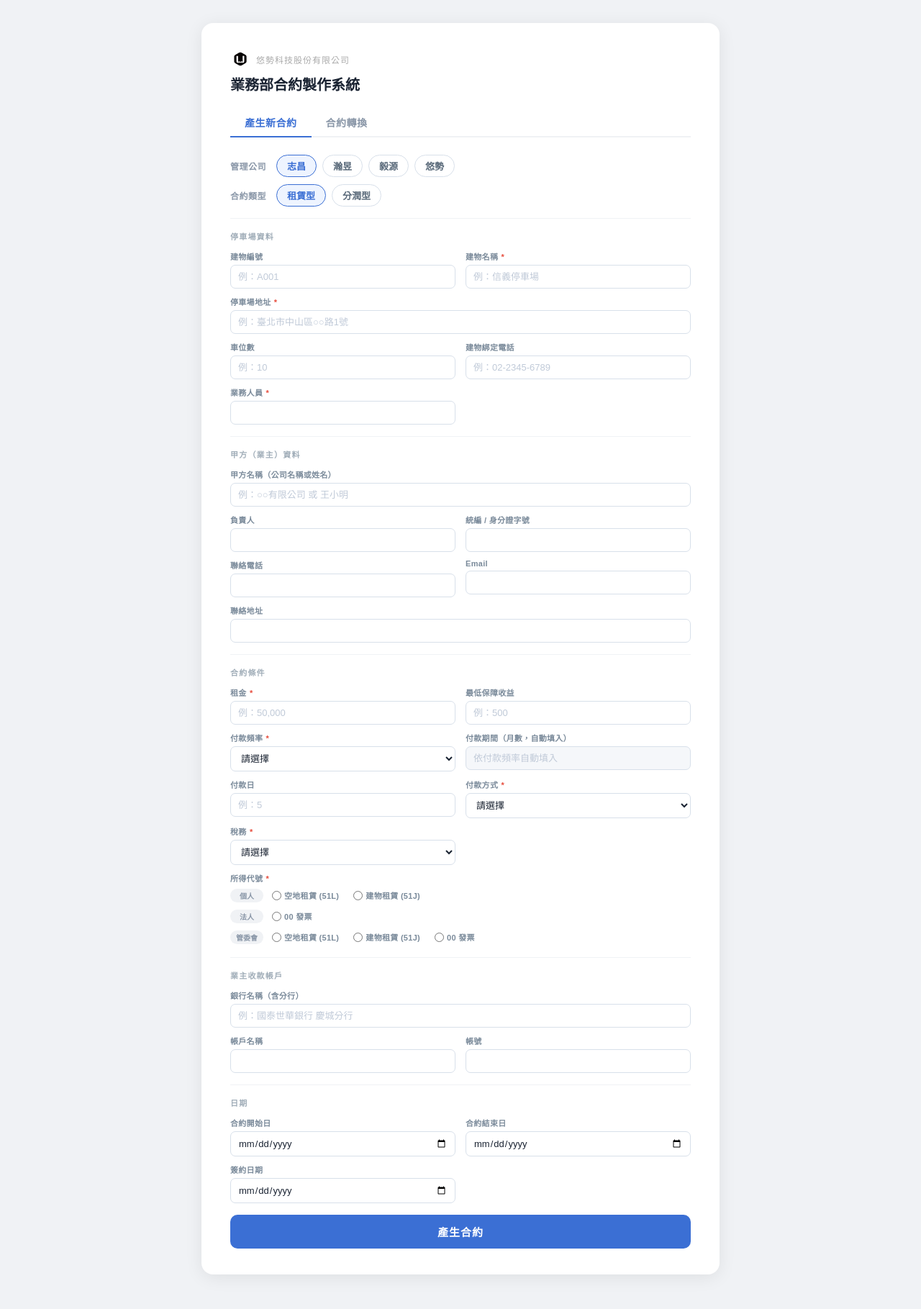
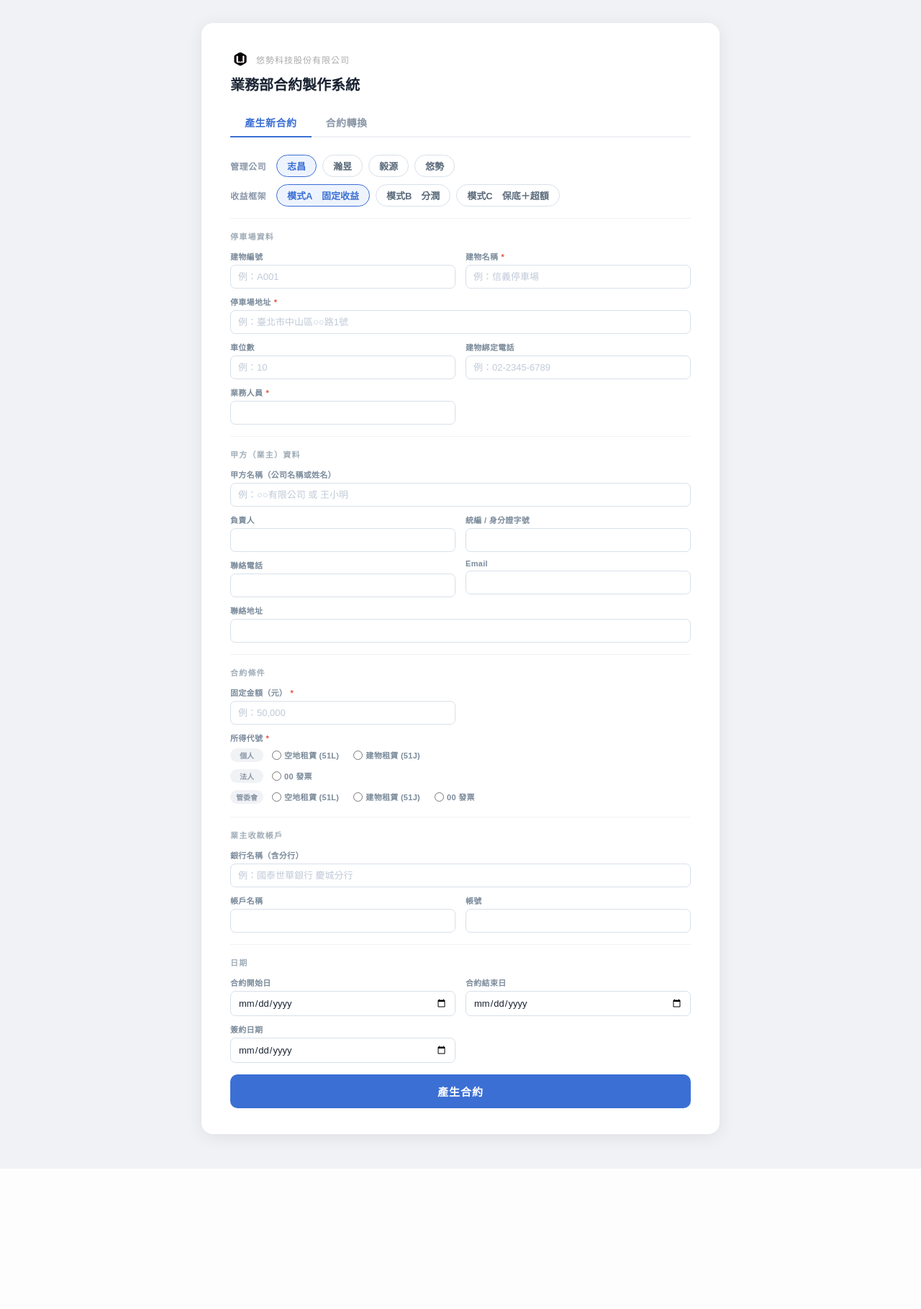
Before and after one commit to FredaMao/contract-generator, a FastAPI app: page / in a window 1280 px wide. Shown: the whole page at 72% size. After the commit the page ends 1624 px from the top, so only its background shows below. Run offline with FastAPI, Linux system fonts and the light colour scheme.

Commit message:
feat: 升級合約產生器支援模式A/B/C（保底兼超額）
- generator.py：新增 NEW_DIR/TEMPLATES，generate_contract 改為 mode 參數，
  自動計算 6 個勾選框（mode_a/b/c_check、fixed_check、profit_inc/exc_check），
  加入 Mode C 變數（min_guarantee、excess_threshold、超額比例）
- main.py：/generate endpoint 以 mode 取代 contract_type，加入 Mode C Form 欄位
- templates/index.html：收益框架選擇器（模式A/B/C），依模式動態顯示欄位，
  稅別改為含稅/未稅，加入 Mode C 欄位與超額比例自動計算
- 新增 自動產生合約範本/NEW/ 三份 Jinja2 範本（悠勢-業主、第三方-業主、第三方-悠勢）

Co-Authored-By: Claude Sonnet 4.6 <noreply@anthropic.com>

```diff
--- a/main.py
+++ b/main.py
@@ -67,7 +67,7 @@ async def convert(background_tasks: BackgroundTasks, file: UploadFile = File(...
 async def generate(
     background_tasks: BackgroundTasks,
     company: str = Form(...),
-    contract_type: str = Form(...),
+    mode: str = Form(...),
     building_id: str = Form(''),
     building_name: str = Form(''),
     building_phone: str = Form(''),
@@ -88,13 +88,15 @@ async def generate(
     end_date: str = Form(''),
     sign_date: str = Form(''),
     amount: str = Form(''),
-    low_rev: str = Form(''),
     pay_freq: str = Form(''),
     pay_period: str = Form(''),
-    pay_day: str = Form(''),
     pay_method: str = Form(''),
     party_a_percent: str = Form(''),
     party_b_percent: str = Form(''),
+    min_guarantee: str = Form(''),
+    excess_threshold: str = Form(''),
+    excess_party_a_percent: str = Form(''),
+    excess_party_b_percent: str = Form(''),
     sales: str = Form(''),
 ):
     form_data = {
@@ -105,21 +107,23 @@ async def generate(
         'address': address, 'spots': spots, 'tax_type': tax_type,
         'bank_name': bank_name, 'account_name': account_name, 'account_number': account_number,
         'start_date': start_date, 'end_date': end_date, 'sign_date': sign_date,
-        'amount': amount, 'low_rev': low_rev,
-        'pay_freq': pay_freq, 'pay_period': pay_period,
-        'pay_day': pay_day, 'pay_method': pay_method,
+        'amount': amount, 'pay_freq': pay_freq, 'pay_period': pay_period,
+        'pay_method': pay_method,
         'party_a_percent': party_a_percent, 'party_b_percent': party_b_percent,
+        'min_guarantee': min_guarantee, 'excess_threshold': excess_threshold,
+        'excess_party_a_percent': excess_party_a_percent,
+        'excess_party_b_percent': excess_party_b_percent,
         'sales': sales,
     }
     try:
-        output_bytes, filename = generate_contract(company, contract_type, form_data)
+        output_bytes, filename = generate_contract(company, mode, form_data)
     except ValueError as e:
         raise HTTPException(status_code=400, detail=str(e))
     except Exception as e:
         raise HTTPException(status_code=500, detail=f"產生失敗：{str(e)}")
-    type_label = '分潤' if contract_type == 'profit' else '租賃'
+    mode_label = {'a': '模式A', 'b': '模式B', 'c': '模式C'}.get(mode.lower(), mode)
     background_tasks.add_task(_log_to_sheet, [
-        _now(), '產生器', company, type_label, party_a, building_name, sales,
+        _now(), '產生器', company, mode_label, party_a, building_name, sales,
     ])
     encoded_name = quote(filename, safe='')
     return StreamingResponse(
--- a/templates/index.html
+++ b/templates/index.html
@@ -234,9 +234,10 @@ h1 { font-size: 20px; color: #1a2332; margin-bottom: 20px; }
             <button class="sel-btn" data-group="company" data-val="悠勢" onclick="pickSel(this)">悠勢</button>
         </div>
         <div class="selector-row">
-            <span class="selector-label">合約類型</span>
-            <button class="sel-btn active" data-group="ctype" data-val="rent" onclick="pickSel(this)">租賃型</button>
-            <button class="sel-btn" data-group="ctype" data-val="profit" onclick="pickSel(this)">分潤型</button>
+            <span class="selector-label">收益框架</span>
+            <button class="sel-btn active" data-group="mode" data-val="a" onclick="pickSel(this)">模式A　固定收益</button>
+            <button class="sel-btn" data-group="mode" data-val="b" onclick="pickSel(this)">模式B　分潤</button>
+            <button class="sel-btn" data-group="mode" data-val="c" onclick="pickSel(this)">模式C　保底＋超額</button>
         </div>
 
         <hr class="gen-divider">
@@ -307,16 +308,14 @@ h1 { font-size: 20px; color: #1a2332; margin-bottom: 20px; }
         <div class="section-label">合約條件</div>
         <div class="form-grid">
 
-            <!-- 租賃型 -->
-            <div class="f rent-only">
-                <label>租金 <span class="req">*</span></label>
+            <!-- 模式A：固定金額 -->
+            <div class="f mode-a-only">
+                <label>固定金額（元） <span class="req">*</span></label>
                 <input type="text" name="amount" placeholder="例：50,000">
             </div>
-            <div class="f rent-only">
-                <label>最低保障收益</label>
-                <input type="text" name="low_rev" placeholder="例：500">
-            </div>
-            <div class="f rent-only">
+
+            <!-- 模式A + 悠勢：付款頻率 / 期間 -->
+            <div class="f uspace-mode-a hidden">
                 <label>付款頻率 <span class="req">*</span></label>
                 <select name="pay_freq" onchange="onPayFreqChange(this)">
                     <option value="">請選擇</option>
@@ -326,15 +325,51 @@ h1 { font-size: 20px; color: #1a2332; margin-bottom: 20px; }
                     <option value="年繳">年繳</option>
                 </select>
             </div>
-            <div class="f rent-only">
+            <div class="f uspace-mode-a hidden">
                 <label>付款期間（月數，自動填入）</label>
                 <input type="text" name="pay_period" id="pay-period" readonly placeholder="依付款頻率自動填入">
             </div>
-            <div class="f rent-only">
-                <label>付款日</label>
-                <input type="number" name="pay_day" placeholder="例：5" min="1" max="31">
+
+            <!-- 模式B/C：稅別 -->
+            <div class="f mode-bc-only hidden">
+                <label>稅別 <span class="req">*</span></label>
+                <select name="tax_type">
+                    <option value="">請選擇</option>
+                    <option value="含稅">含稅</option>
+                    <option value="未稅">未稅</option>
+                </select>
             </div>
-            <div class="f rent-only">
+
+            <!-- 模式B/C：分潤比例 -->
+            <div class="f mode-bc-only hidden">
+                <label>甲方分潤比例（%） <span class="req">*</span></label>
+                <input type="text" name="party_a_percent" placeholder="例：70" oninput="calcPartyB(this)">
+            </div>
+            <div class="f mode-bc-only hidden">
+                <label>乙方分潤比例（%）</label>
+                <input type="text" name="party_b_percent" id="b-percent" placeholder="自動計算" readonly>
+            </div>
+
+            <!-- 模式C：保底與超額 -->
+            <div class="f mode-c-only hidden">
+                <label>最低保障收益（元） <span class="req">*</span></label>
+                <input type="text" name="min_guarantee" placeholder="例：30,000">
+            </div>
+            <div class="f mode-c-only hidden">
+                <label>超額門檻（元，未稅） <span class="req">*</span></label>
+                <input type="text" name="excess_threshold" placeholder="例：80,000">
+            </div>
+            <div class="f mode-c-only hidden">
+                <label>超額甲方比例（%） <span class="req">*</span></label>
+                <input type="text" name="excess_party_a_percent" placeholder="例：50" oninput="calcExcessB(this)">
+            </div>
+            <div class="f mode-c-only hidden">
+                <label>超額乙方比例（%）</label>
+                <input type="text" name="excess_party_b_percent" id="excess-b-percent" placeholder="自動計算" readonly>
+            </div>
+
+            <!-- 模式A/C + 悠勢：付款方式 -->
+            <div class="f uspace-mode-ac hidden">
                 <label>付款方式 <span class="req">*</span></label>
                 <select name="pay_method">
                     <option value="">請選擇</option>
@@ -343,25 +378,7 @@ h1 { font-size: 20px; color: #1a2332; margin-bottom: 20px; }
                 </select>
             </div>
 
-            <!-- 分潤型 -->
-            <div class="f profit-only hidden">
-                <label>甲方分潤比例（%） <span class="req">*</span></label>
-                <input type="text" name="party_a_percent" placeholder="例：70" oninput="calcPartyB(this)">
-            </div>
-            <div class="f profit-only hidden">
-                <label>乙方分潤比例（%） <span class="req">*</span></label>
-                <input type="text" name="party_b_percent" id="b-percent" placeholder="例：30">
-            </div>
-
-            <!-- 共用 -->
-            <div class="f">
-                <label>稅務 <span class="req">*</span></label>
-                <select name="tax_type">
-                    <option value="">請選擇</option>
-                    <option value="稅前">稅前</option>
-                    <option value="稅後">稅後</option>
-                </select>
-            </div>
+            <!-- 所得代號（共用） -->
             <div class="f span2">
                 <label>所得代號 <span class="req">*</span></label>
                 <div class="ic-group" id="ic-group">
@@ -438,7 +455,7 @@ function switchTab(name, btn) {
 }
 
 // ── Selector pills ──
-var selected = { company: '志昌', ctype: 'rent' };
+var selected = { company: '志昌', mode: 'a' };
 
 function pickSel(btn) {
     var group = btn.dataset.group;
@@ -449,11 +466,21 @@ function pickSel(btn) {
 }
 
 function updateFields() {
-    var isRent = selected.ctype === 'rent';
+    var mode = selected.mode;
     var isUspace = selected.company === '悠勢';
-    document.querySelectorAll('.rent-only').forEach(function(el) { el.classList.toggle('hidden', !isRent); });
-    document.querySelectorAll('.profit-only').forEach(function(el) { el.classList.toggle('hidden', isRent); });
+
+    // Mode-specific visibility
+    document.querySelectorAll('.mode-a-only').forEach(function(el) { el.classList.toggle('hidden', mode !== 'a'); });
+    document.querySelectorAll('.mode-b-only').forEach(function(el) { el.classList.toggle('hidden', mode !== 'b'); });
+    document.querySelectorAll('.mode-c-only').forEach(function(el) { el.classList.toggle('hidden', mode !== 'c'); });
+    document.querySelectorAll('.mode-bc-only').forEach(function(el) { el.classList.toggle('hidden', mode !== 'b' && mode !== 'c'); });
+    document.querySelectorAll('.mode-ac-only').forEach(function(el) { el.classList.toggle('hidden', mode !== 'a' && mode !== 'c'); });
+
+    // Combined: company + mode
+    document.querySelectorAll('.uspace-mode-a').forEach(function(el) { el.classList.toggle('hidden', !isUspace || mode !== 'a'); });
+    document.querySelectorAll('.uspace-mode-ac').forEach(function(el) { el.classList.toggle('hidden', !isUspace || (mode !== 'a' && mode !== 'c')); });
     document.querySelectorAll('.uspace-only').forEach(function(el) { el.classList.toggle('hidden', !isUspace); });
+
     clearErrors();
 }
 
@@ -472,19 +499,19 @@ function clearErrors() {
 function validateForm() {
     clearErrors();
     var errors = [];
-    var isRent = selected.ctype === 'rent';
+    var mode = selected.mode;
+    var isUspace = selected.company === '悠勢';
 
     function chk(name, label) {
         var el = document.querySelector('#tab-generate [name="' + name + '"]');
-        if (!el || !el.value.trim()) {
-            if (el) el.classList.add('field-error');
-            errors.push(label);
+        if (!el || el.closest('.hidden') || !el.value.trim()) {
+            if (el && !el.closest('.hidden')) el.classList.add('field-error');
+            if (!el || !el.closest('.hidden')) errors.push(label);
         }
     }
 
-    chk('address',         '停車場地址');
-    chk('sales',           '業務人員');
-    chk('tax_type',        '稅務');
+    chk('address', '停車場地址');
+    chk('sales',   '業務人員');
 
     var icChecked = document.querySelector('#tab-generate input[name="income_code"]:checked');
     if (!icChecked) {
@@ -493,13 +520,24 @@ function validateForm() {
         errors.push('所得代號');
     }
 
-    if (isRent) {
-        chk('amount',     '租金');
-        chk('pay_freq',   '付款頻率');
-        chk('pay_method', '付款方式');
-    } else {
+    if (mode === 'a') {
+        chk('amount', '固定金額');
+        if (isUspace) {
+            chk('pay_freq',   '付款頻率');
+            chk('pay_method', '付款方式');
+        }
+    } else if (mode === 'b') {
+        chk('tax_type',        '稅別');
         chk('party_a_percent', '甲方分潤比例');
-        chk('party_b_percent', '乙方分潤比例');
+    } else if (mode === 'c') {
+        chk('tax_type',              '稅別');
+        chk('min_guarantee',         '最低保障收益');
+        chk('excess_threshold',      '超額門檻');
+        chk('excess_party_a_percent','超額甲方比例');
+        chk('party_a_percent',       '甲方分潤比例');
+        if (isUspace) {
+            chk('pay_method', '付款方式');
+        }
     }
 
     return errors;
@@ -509,7 +547,14 @@ function validateForm() {
 function calcPartyB(input) {
     var a = parseFloat(input.value);
     var el = document.getElementById('b-percent');
-    el.value = (!isNaN(a) && a >= 0 && a <= 100) ? (100 - a).toString() : '';
+    el.value = (!isNaN(a) && a >= 0 && a <= 100) ? (100 - a).toFixed(0) : '';
+}
+
+// Auto-calc 超額乙方% = 100 - 超額甲方%
+function calcExcessB(input) {
+    var a = parseFloat(input.value);
+    var el = document.getElementById('excess-b-percent');
+    el.value = (!isNaN(a) && a >= 0 && a <= 100) ? (100 - a).toFixed(0) : '';
 }
 
 // ── Convert tab ──
@@ -588,7 +633,7 @@ async function doGenerate() {
 
     var fd = new FormData();
     fd.append('company', selected.company);
-    fd.append('contract_type', selected.ctype);
+    fd.append('mode', selected.mode);
     // track which radio groups have been handled
     var radiosDone = {};
     document.querySelectorAll('#tab-generate input[name], #tab-generate select[name]').forEach(function(el) {
```
Also changed, not shown: generator.py (+73 -49 lines), 3 other files.
